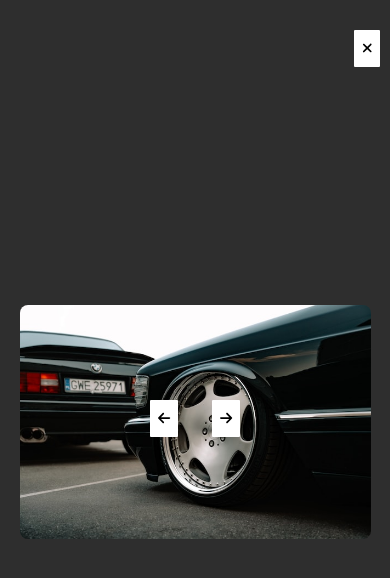
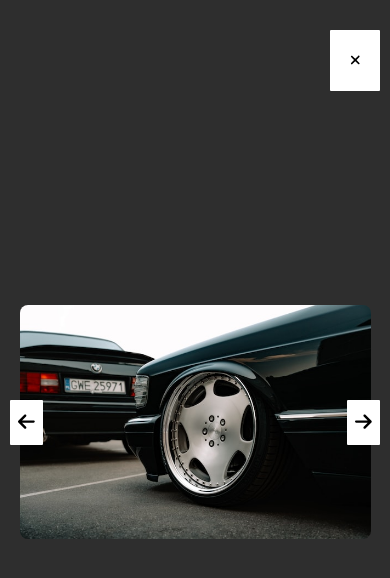
Before and after one commit to Vishu-221b/image-gallery-task, a React (Vite) app: page /gallery/1 in a window 390 px wide. Shown: the top 578 px of the page. Built offline with nearby package versions, Linux system fonts and the light colour scheme.

Commit message:
responsiveness changes

```diff
--- a/src/components/Gallery.jsx
+++ b/src/components/Gallery.jsx
@@ -10,7 +10,7 @@ const Gallery = () => {
 
         <div className="text-container">
 
-        Hi, I am Gallery
+        <h1>Hi, I am Gallery</h1>
         <Link to="/">
             <button>return home</button>
         </Link>
--- a/src/components/modal.css
+++ b/src/components/modal.css
@@ -66,24 +66,38 @@
     max-height: 90vh;
   }
 
-  .prev,
-  .next,
+  .prev{
+left:20px;
+padding: 8px;
+  }
+  .next{
+right:20px;
+padding: 8px;
+  }
   .close {
-    font-size: 14px; /* Adjust font size for smaller screens */
-    padding: 10px; /* Adjust padding for smaller screens */
+    font-size: 14px;
+    top: 10px;
+    right: 10px;
+    padding:20px;
   }
 }
 
 /* Adjustments for Extra Small Screens (Mobile) */
 @media screen and (max-width: 480px) {
-  .prev,
+  .prev{
+    left:10px;
+    padding: 8px;
+  }
   .next {
-    padding: 8px; /* Further adjust padding for smaller screens */
+    right:10px;
+    padding: 8px;
   }
 
   .close {
+    font-size: 14px;
     top: 10px;
     right: 10px;
-    padding: 8px; /* Further adjust padding for smaller screens */
+    padding:20px;
+
   }
 }
```
